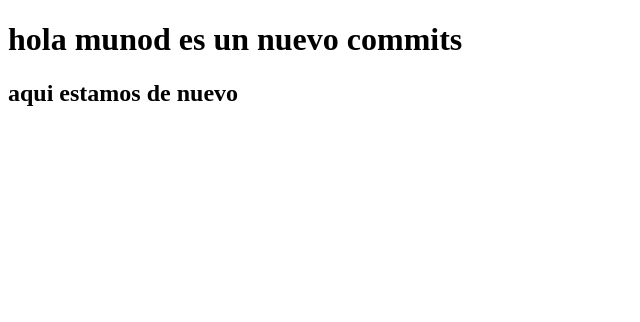
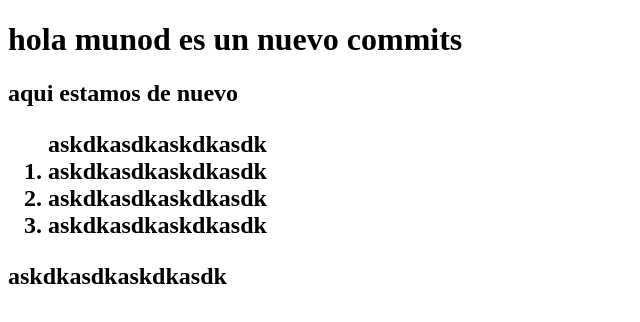
Before and after one commit to vicoyes/yogaesmas-pattern, a plain HTML site: page index.html in a window 1280 px wide. Shown: the whole page, without its empty margins (0-640 px from the left). Drawn offline with Linux system fonts and the light colour scheme.

Commit message:
cambios de la lista

```diff
--- a/index.html
+++ b/index.html
@@ -9,7 +9,11 @@
 <body>
     <h1>hola munod es un nuevo commits</h1>
     <h2>aqui estamos de nuevo
-
+        <ol>askdkasdkaskdkasdk
+            <li>askdkasdkaskdkasdk</li>
+            <li>askdkasdkaskdkasdk</li>
+            <li>askdkasdkaskdkasdk</li>
+        </ol>askdkasdkaskdkasdk
     </h2>
 </body>
 </html>
```
